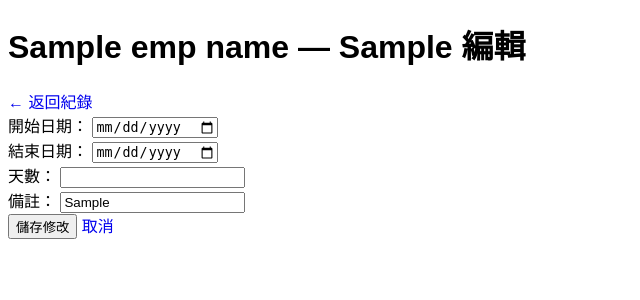
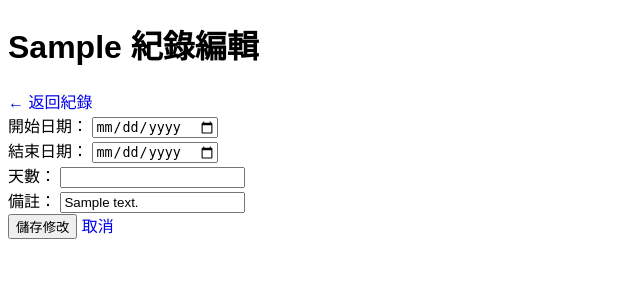
Before and after one commit to penguinpharmacy/penguin-HR-system, a Flask app: template templates/edit_leave.html in a window 1280 px wide. Shown: the top 300 px of the page, without its empty margins (0-640 px from the left). Run offline with Flask 3, Linux system fonts and the light colour scheme; the template is opened without the code that fills it: most values are stand-ins (such as "Sample title", 1, 10 or a date in 2020); some libraries are stand-ins or nearby versions.

Commit message:
Update edit_leave.html

```diff
--- a/templates/edit_leave.html
+++ b/templates/edit_leave.html
@@ -2,32 +2,38 @@
 <html>
 <head>
   <meta charset="utf-8">
-  <title>{{ emp_name }} — {{ leave_type }} 編輯</title>
+  <title>{{ leave_type }} 紀錄編輯</title>
   <link href="/static/style.css" rel="stylesheet">
 </head>
 <body class="p-4">
-  <h1>{{ emp_name }} — {{ leave_type }} 編輯</h1>
-  <a href="{{ url_for('leave_history', emp_id=emp_id, leave_type=leave_type) }}">← 返回紀錄</a>
+  <h1 class="text-2xl mb-4">{{ leave_type }} 紀錄編輯</h1>
+  <a href="{{ url_for('leave_history', emp_id=emp_id, leave_type=leave_type) }}"
+     class="text-blue-600 mb-4 inline-block">← 返回紀錄</a>
 
-  <form action="" method="post" class="mt-4 space-y-4">
+  <form action="{{ url_for('edit_leave_record',
+                           emp_id=emp_id,
+                           leave_type=leave_type,
+                           record_id=record_id) }}"
+        method="post"
+        class="space-y-4">
     <div>
       <label>開始日期：
-        <input type="date" name="start_date" value="{{ r[1] }}" required>
+        <input type="date" name="start_date" value="{{ date_from }}" required class="border px-2 py-1">
       </label>
     </div>
     <div>
       <label>結束日期：
-        <input type="date" name="end_date" value="{{ r[2] }}" required>
+        <input type="date" name="end_date" value="{{ date_to }}" required class="border px-2 py-1">
       </label>
     </div>
     <div>
       <label>天數：
-        <input type="number" name="days" value="{{ r[3] }}" min="0" required>
+        <input type="number" name="days" value="{{ days }}" min="1" required class="border px-2 py-1 w-24">
       </label>
     </div>
     <div>
       <label>備註：
-        <input type="text" name="note" value="{{ r[4] }}">
+        <input type="text" name="note" value="{{ note }}" class="border px-2 py-1 w-full">
       </label>
     </div>
     <div>
```
